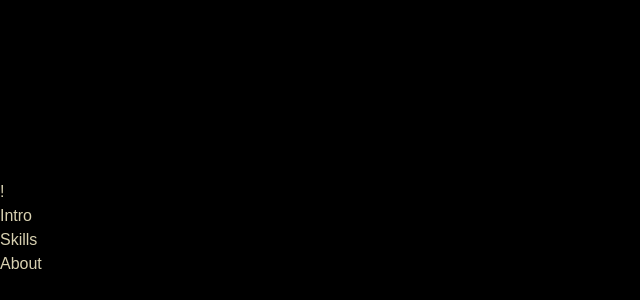
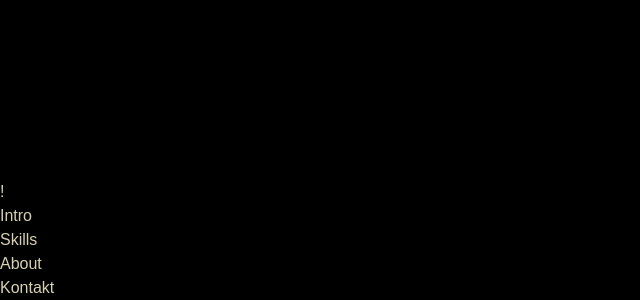
Before and after one commit to Mouveee/mouveee.github.io, a Next.js app: page /about in a window 1280 px wide. Shown: the part 3192-3492 px from the top of the page, without its empty margins (0-640 px from the left). Before the commit the page ends 3468 px from the top, so only its background shows below. Built offline with nearby package versions, Linux system fonts and the light colour scheme.

Commit message:
NavigationMenu: Use Next Link, add contact

```diff
--- a/src/app/components/NavigationMenu.js
+++ b/src/app/components/NavigationMenu.js
@@ -1,6 +1,7 @@
 "use client";
 
 import { useState, useEffect } from "react";
+import Link from "next/link";
 
 const NavigationMenu = () => {
   const [isHovered, setIsHovered] = useState(false);
@@ -36,21 +37,31 @@ const NavigationMenu = () => {
               currentPath === "/intro" ? "hidden" : ""
             }`}
           >
-            <a href="/intro">Intro</a>
+            <Link href="/intro">Intro</Link>
           </li>
+
           <li
             className={`text-xl uppercase font-bold transition-transform transform hover:scale-110 hover:text-pink-500 hover:shadow-lg ${
               currentPath === "/skills" ? "hidden" : ""
             }`}
           >
-            <a href="/skills">Skills</a>
+            <Link href="/skills">Skills</Link>
           </li>
+
           <li
             className={`text-xl uppercase font-bold transition-transform transform hover:scale-110 hover:text-pink-500 hover:shadow-lg ${
               currentPath === "/about" ? "hidden" : ""
             }`}
           >
-            <a href="/about">About</a>
+            <Link href="/about">About</Link>
+          </li>
+
+          <li
+            className={`text-xl uppercase font-bold transition-transform transform hover:scale-110 hover:text-pink-500 hover:shadow-lg ${
+              currentPath === "/contact" ? "hidden" : ""
+            }`}
+          >
+            <Link href="/contact">Kontakt</Link>
           </li>
         </ul>
       </nav>
```
